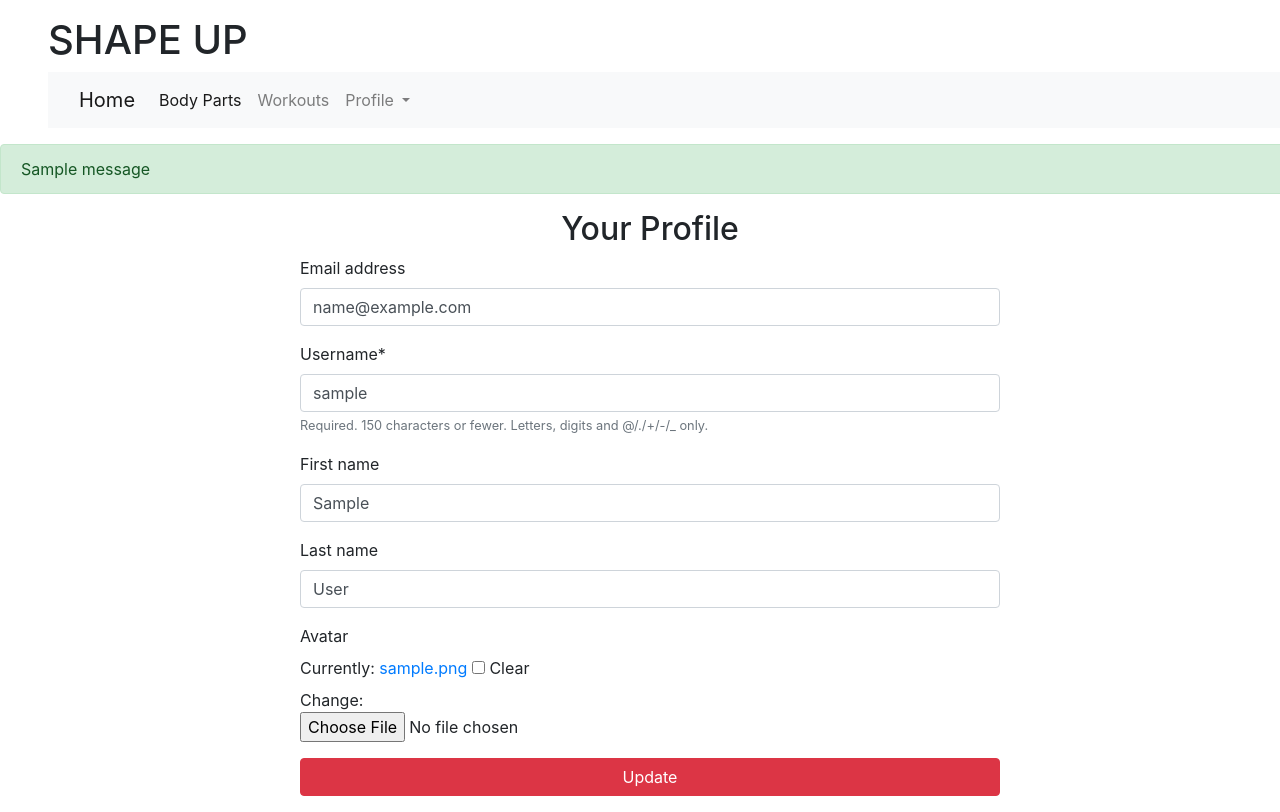
After one commit to edakrmm/shapeup, a Django app: page /updateprofile/ in a window 1280 px wide. The commit adds this page. Run offline with Django 3.2, Linux system fonts and the light colour scheme; a user stored in the database is signed in; tables that the repository leaves empty hold one stand-in row (values such as "Sample post"); one stand-in notice (Sample message) is shown; some libraries are stand-ins or nearby versions.

Commit message:
update profile sayfası düzenlendi

```diff
--- a/shapeup/forms/__init__.py
+++ b/shapeup/forms/__init__.py
@@ -1 +1,2 @@
-from .signupform import signupform
+from .signupform import SignupForm
+from .updateprofileform import UpdateProfileForm
--- a/shapeup/forms/signupform.py
+++ b/shapeup/forms/signupform.py
@@ -1,7 +1,7 @@
 from django.contrib.auth.forms import UserCreationForm
 from shapeup.models import CustomUserModel
 
-class signupform(UserCreationForm):
+class SignupForm(UserCreationForm):
     class Meta:
         model =  CustomUserModel
         abstract = True
--- /dev/null
+++ b/shapeup/forms/updateprofileform.py
@@ -0,0 +1,8 @@
+from django.contrib.auth.forms import UserChangeForm
+from shapeup.models import CustomUserModel
+
+class UpdateProfileForm(UserChangeForm):
+    password = None
+    class Meta:
+        model = CustomUserModel
+        fields = ('email','username','first_name', 'last_name', 'avatar')
--- /dev/null
+++ b/shapeup/templates/pages/updateprofile.html
@@ -0,0 +1,31 @@
+{% extends 'base.html' %}
+{%load static%}
+{% load crispy_forms_tags %}
+
+{% block title %}Profile{% endblock %}
+
+{% block content %}
+
+
+{%if messages%}
+  <div class="alert alert-success" role="alert">
+    {%for message in messages %}
+    {{message}}
+    {%endfor%}
+  </div>
+{%endif%}
+<form method="POST" enctype="multipart/form-data">
+  <h2 class="text-center">Your Profile</h2>
+  <div>
+    <div style="width:700px; margin:0 auto;">
+        {% csrf_token %}
+        {{form|crispy }}
+        <input style="width:700px; margin:0 auto;" type="submit" class="btn btn-danger mb-3" value="Update">
+    </div>
+  </div>
+
+
+</form>
+
+
+{% endblock %}
--- a/shapeup/urls.py
+++ b/shapeup/urls.py
@@ -1,5 +1,5 @@
 from django.urls import path
-from shapeup.views import muscles, home, workouts, signup, logoutview
+from shapeup.views import muscles, home, workouts, signup, logoutview, updateprofile
 from django.contrib.auth import views
 
 urlpatterns = [
@@ -8,5 +8,6 @@ urlpatterns = [
     path('workouts/', workouts, name='workouts'),
     path('signup/', signup, name='signup'),
     path('logout/', logoutview, name='logoutview'),
+    path('updateprofile/', updateprofile, name='updateprofile'),
     path('login/', views.LoginView.as_view(template_name="pages/login.html"), name='login') #djangonun auth view ları class based view lar. Class based viewları view olarak kullanmak için .as_view kullanıyoruz.
 ]
--- a/shapeup/views/__init__.py
+++ b/shapeup/views/__init__.py
@@ -3,3 +3,4 @@ from .home import home
 from .workouts import workouts
 from .signup import signup
 from .logoutview import logoutview
+from .updateprofile import updateprofile
--- a/shapeup/views/muscles.py
+++ b/shapeup/views/muscles.py
@@ -1,7 +1,8 @@
 from django.shortcuts import render
-import os
 import requests
+from django.contrib.auth.decorators import login_required
 
+@login_required(login_url='login')
 def muscles(request):
 
     url = "https://wger.de/api/v2/muscle"
--- a/shapeup/views/signup.py
+++ b/shapeup/views/signup.py
@@ -1,11 +1,11 @@
 from django.shortcuts import render, redirect
 from django.contrib import messages
-from shapeup.forms import signupform
+from shapeup.forms import SignupForm
 from django.contrib.auth import authenticate, login
 
 
 def signup(request):
-    form = signupform(request.POST or None, files=request.FILES or None)
+    form = SignupForm(request.POST or None, files=request.FILES or None)
     if form.is_valid():
         form.save()
         #messages.success(request, 'Profil başarıyla güncellendi')
@@ -13,7 +13,7 @@ def signup(request):
         login(request, user)
         return redirect('home')
 
-    form = signupform()
+    form = SignupForm()
 
 
     return render(request, 'pages/signup.html', context={'form': form})
--- /dev/null
+++ b/shapeup/views/updateprofile.py
@@ -0,0 +1,16 @@
+from django.shortcuts import render, get_object_or_404
+from django.contrib import messages
+from shapeup.forms import UpdateProfileForm
+from shapeup.models.users import CustomUserModel
+from django.contrib import messages
+from django.contrib.auth.decorators import login_required
+
+@login_required(login_url='login')
+def updateprofile(request):
+    user = get_object_or_404(CustomUserModel, username = request.user)
+    form = UpdateProfileForm(request.POST or None, files=request.FILES or None,instance=user)
+    if form.is_valid():
+        form.save()
+        messages.success(request, 'Profile has been updated successfully')
+
+    return render(request, 'pages/updateprofile.html', context={'form': form})
--- a/shapeup/views/workouts.py
+++ b/shapeup/views/workouts.py
@@ -2,7 +2,7 @@ from django.shortcuts import render
 import requests
 from django.contrib.auth.decorators import login_required
 
-@login_required(login_url='signup')
+@login_required(login_url='login')
 def workouts(request):
 
     url = "https://wger.de/api/v2/exercisecategory"
--- a/templates/components/navbar.html
+++ b/templates/components/navbar.html
@@ -18,7 +18,7 @@
                   Profile
                 </a>
                 <ul class="dropdown-menu" aria-labelledby="navbarDropdownMenuLink">
-                  <li><a class="dropdown-item" href="#">Your Profile</a></li>
+                  <li><a class="dropdown-item" href="{%url 'updateprofile'%}">Your Profile</a></li>
                   <li><a class="dropdown-item" href="#">Change Your Password</a></li>
                   <li><a class="dropdown-item" href="{%url 'logoutview'%}">Logout</a></li>
                 </ul>
```
Also changed, not shown: shapeup/forms/updateprofile.py (deleted), shapeup/views/categories.py (deleted).
